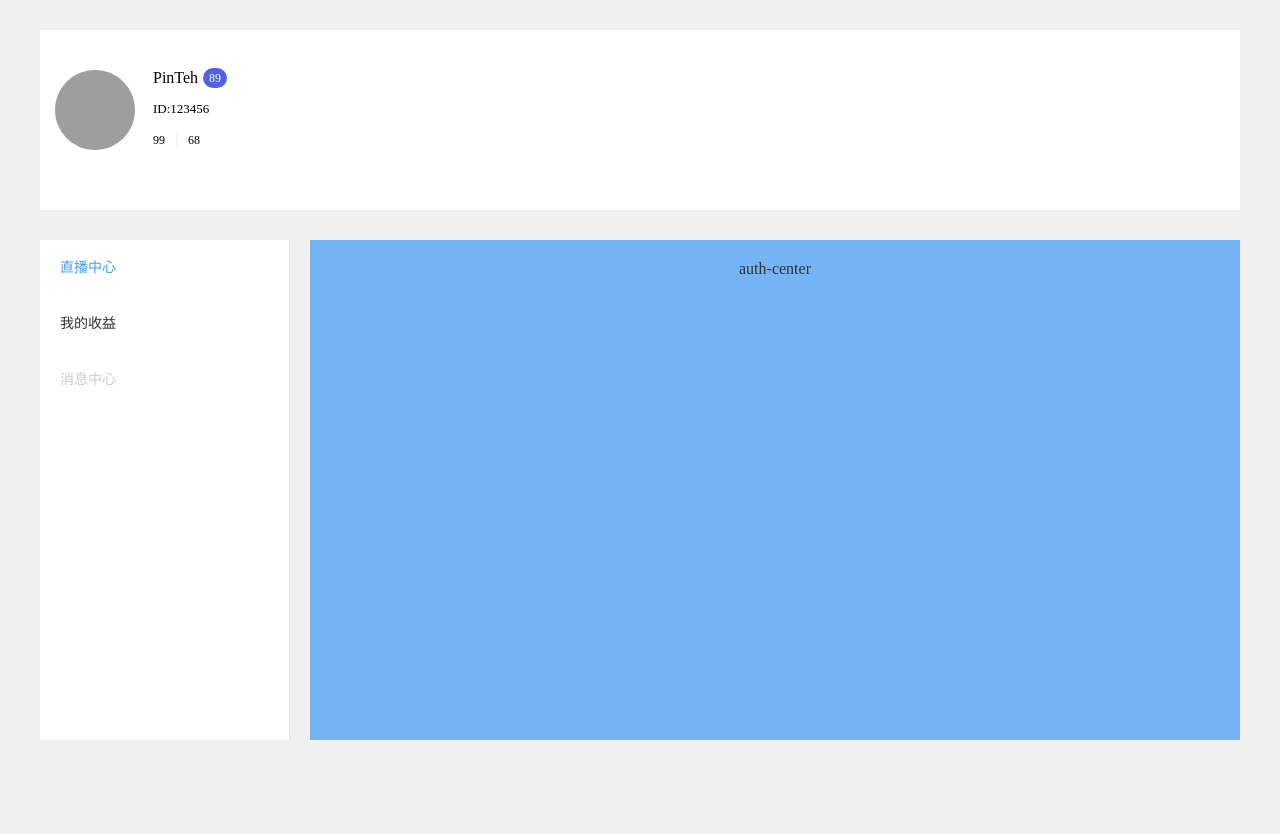
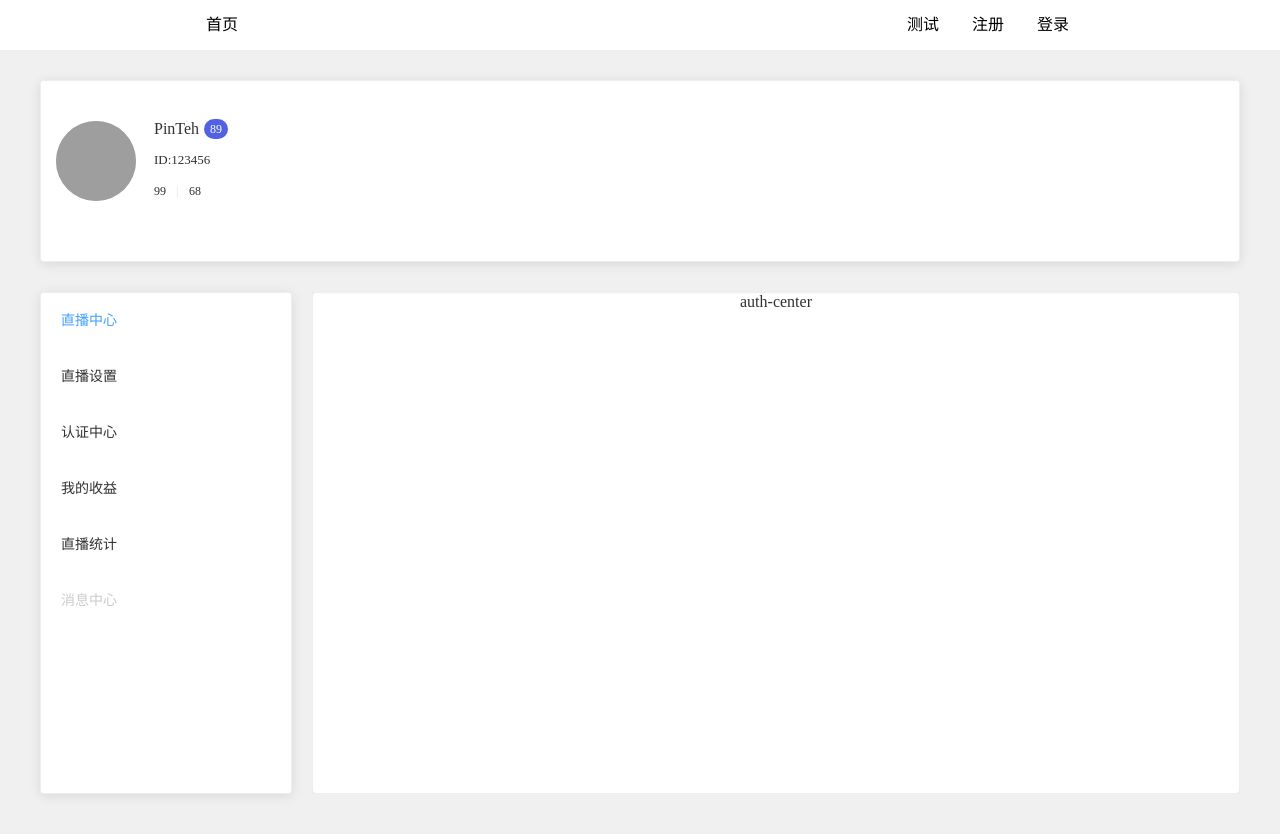
Before and after one commit to PinTeh/AntLive-Pre, a Vue app: page /#/center/auth-center in a window 1280 px wide. Shown: the top 834 px of the page. Before the commit the page ends 800 px from the top, so only its background shows below. Built offline with nearby package versions, Linux system fonts and the light colour scheme; grey boxes are pictures that could not be loaded.

Commit message:
添加flv.js

```diff
--- a/package.json
+++ b/package.json
@@ -11,6 +11,7 @@
     "axios": "^0.19.2",
     "core-js": "^3.6.4",
     "element-ui": "^2.4.5",
+    "flv.js": "^1.5.0",
     "vue": "^2.6.11",
     "vue-axios": "^2.1.5",
     "vue-router": "^3.1.5"
--- a/src/components/Header.vue
+++ b/src/components/Header.vue
@@ -1,9 +1,10 @@
 <template>
   <div class="main-header">
     <div class="main-header-nav">
+      <a class="nav-a" href="/" style="float:left;">首页</a>
       <a class="nav-a" href="#">登录</a>
       <a class="nav-a" href="#">注册</a>
-        <a class="nav-a" href="#" @click='handleClick'>测试</a>
+      <a class="nav-a" href="#" @click="handleClick">测试</a>
     </div>
   </div>
 </template>
@@ -20,10 +21,10 @@ export default {
     handleSelect(key, keyPath) {
       console.log(key, keyPath);
     },
-    handleClick(){
+    handleClick() {
       this.$router.push({
-            path:'/center'
-        })
+        path: "/center"
+      });
     }
   }
 };
@@ -42,18 +43,19 @@ export default {
   background: rgb(144, 144, 233);
   margin: 0 auto;
 }
-.nav-a{
+.nav-a {
   line-height: 50px;
   float: right;
-    background: rgb(214, 124, 124);
+  /* background: rgb(214, 124, 124); */
   margin: 0 5px 0 0;
   width: 60px;
   text-decoration: none;
   color: black;
 }
 
-.nav-a :hover{
-    background: rgb(240, 102, 102);
-    color: rgb(45, 252, 4);
+.nav-a:hover {
+  /* 主题颜色 */
+  background: rgb(252, 70, 25);
+  color: white;
 }
 </style>
--- /dev/null
+++ b/src/components/Live.vue
@@ -0,0 +1,26 @@
+<template>
+  <video controls autoplay muted width="100%" height="100%" id="videoElement"></video>
+</template>
+
+<script>
+import flvjs from "flv.js";
+export default {
+  name: "live",
+  props:['url'],
+  mounted() {
+    if (flvjs.isSupported()) {
+      var videoElement = document.getElementById("videoElement");
+      var flvPlayer = flvjs.createPlayer({
+        type: "flv",
+        url: this.props.url
+      });
+      flvPlayer.attachMediaElement(videoElement);
+      flvPlayer.load();
+      flvPlayer.play();
+    }
+  }
+};
+</script>
+
+<style>
+</style>
--- a/src/components/Test1.vue
+++ b/src/components/Test1.vue
@@ -1,5 +1,5 @@
 <template>
-  <div>
+  <div style="height:500px;">
       live-center
   </div>
 </template>
--- a/src/components/Test2.vue
+++ b/src/components/Test2.vue
@@ -1,5 +1,5 @@
 <template>
-  <div>
+  <div style="height:500px;">
       auth-center
   </div>
 </template>
--- a/src/components/UserInfoNav.vue
+++ b/src/components/UserInfoNav.vue
@@ -1,7 +1,10 @@
 <template>
   <el-menu :default-active="activeIndex" class="el-menu-demo" @select="handleSelect">
     <el-menu-item index="live-center">直播中心</el-menu-item>
-    <el-menu-item index="auth-center">我的收益</el-menu-item>
+    <el-menu-item index="live-setting">直播设置</el-menu-item>
+    <el-menu-item index="auth-center">认证中心</el-menu-item>
+    <el-menu-item index="live-present">我的收益</el-menu-item>
+    <el-menu-item index="live-total">直播统计</el-menu-item>
     <el-menu-item index="3" disabled>消息中心</el-menu-item>
   </el-menu>
 </template>
--- a/src/pages/center.vue
+++ b/src/pages/center.vue
@@ -1,62 +1,81 @@
 <template>
+  <div>
+    <Header></Header>
     <div style="width:1200px;margin:0 auto;">
       <el-container>
         <el-header style="height:auto;">
-          <UserInfo :nick="userInfo.nick||''" :portrait="userInfo.portrait || ''" :level="userInfo.ulevel || 1" :uid="userInfo.uid || ''" :starNumber="userInfo.point||0" :diamondNumber="userInfo.gold||0"></UserInfo>
+          <el-card :body-style="{ padding: '0px' }">
+            <UserInfo
+              :nick="userInfo.nick||''"
+              :portrait="userInfo.portrait || ''"
+              :level="userInfo.ulevel || 1"
+              :uid="userInfo.uid || ''"
+              :starNumber="userInfo.point||0"
+              :diamondNumber="userInfo.gold||0"
+            ></UserInfo>
+          </el-card>
         </el-header>
         <el-container>
+          <el-card :body-style="{ padding: '0px' }">
             <el-aside width="250px">
               <UserInfoNav />
             </el-aside>
+          </el-card>
           <el-main>
+            <el-card :body-style="{ padding: '0px', margin:'0px' }">
               <router-view></router-view>
+            </el-card>
           </el-main>
         </el-container>
       </el-container>
+    </div>
   </div>
 </template>
 
 <script>
 import UserInfo from "../components/UserInfo";
 import UserInfoNav from "../components/UserInfoNav";
+import Header from "../components/Header";
 
 export default {
   name: "user-center",
   components: {
     UserInfo,
-    UserInfoNav
+    UserInfoNav,
+    Header
   },
-   data(){
+  data() {
     return {
       isLogin: false,
-      userInfo: { //保存用户信息
+      userInfo: {
+        //保存用户信息
         nick: "PinTeh",
         ulevel: 89,
         uid: 123456,
         gold: 68,
         point: 99,
-        portrait: 'http://image.imhtb.cn/avatar.png'
+        portrait: "http://image.imhtb.cn/avatar.png"
       }
+    };
   }
-  },
 };
 </script>
 
 <style scoped>
-
-.el-header{
+.el-header {
   padding: 0px;
 }
 
 .el-container {
-  margin:30px 0 30px 0;
+  margin: 30px 0 30px 0;
 }
 
 .el-main {
-  background-color: #75b5f5;
-  color: #333;
   text-align: center;
   margin-left: 20px;
+  padding: 0px;
 }
-
+.el-menu {
+  border: none;
+}
 </style>
--- a/src/pages/inedx.vue
+++ b/src/pages/inedx.vue
@@ -17,7 +17,9 @@
                   <p class="author-info-name">Panamara Turbos</p>
                 </div>
               </div>
-              <div class="live-content"></div>
+              <div class="live-content">
+                <Live :url="live_config.url"/>
+              </div>
               <div class="present-content">
                 <el-image class="present-item" :src="url" :fit="fit"></el-image>
                 <el-image class="present-item" :src="url3" :fit="fit"></el-image>
@@ -47,6 +49,7 @@
 
 <script>
 import Header from '../components/Header'
+import Live from '../components/Live'
 export default {
   name: "index",
   data() {
@@ -54,16 +57,20 @@ export default {
       url: "http://image.imhtb.cn/飞机.png",
       url2: "http://image.imhtb.cn/avatar.png",
       url3: "http://image.imhtb.cn/飞机1.png",
-      input: ""
+      input: "",
+      live_config:{
+        url:'http://play.imhtb.cn/live/333.flv'
+      }
     };
   },
   components:{
-    Header
+    Header,
+    Live
   }
 };
 </script>
 
-<style>
+<style scoped>
 .row-bg {
   /* padding: 10px 0; */
   /* background: rgb(236, 236, 236); */
```
Lines whose indentation alone changed are shown as unchanged.
